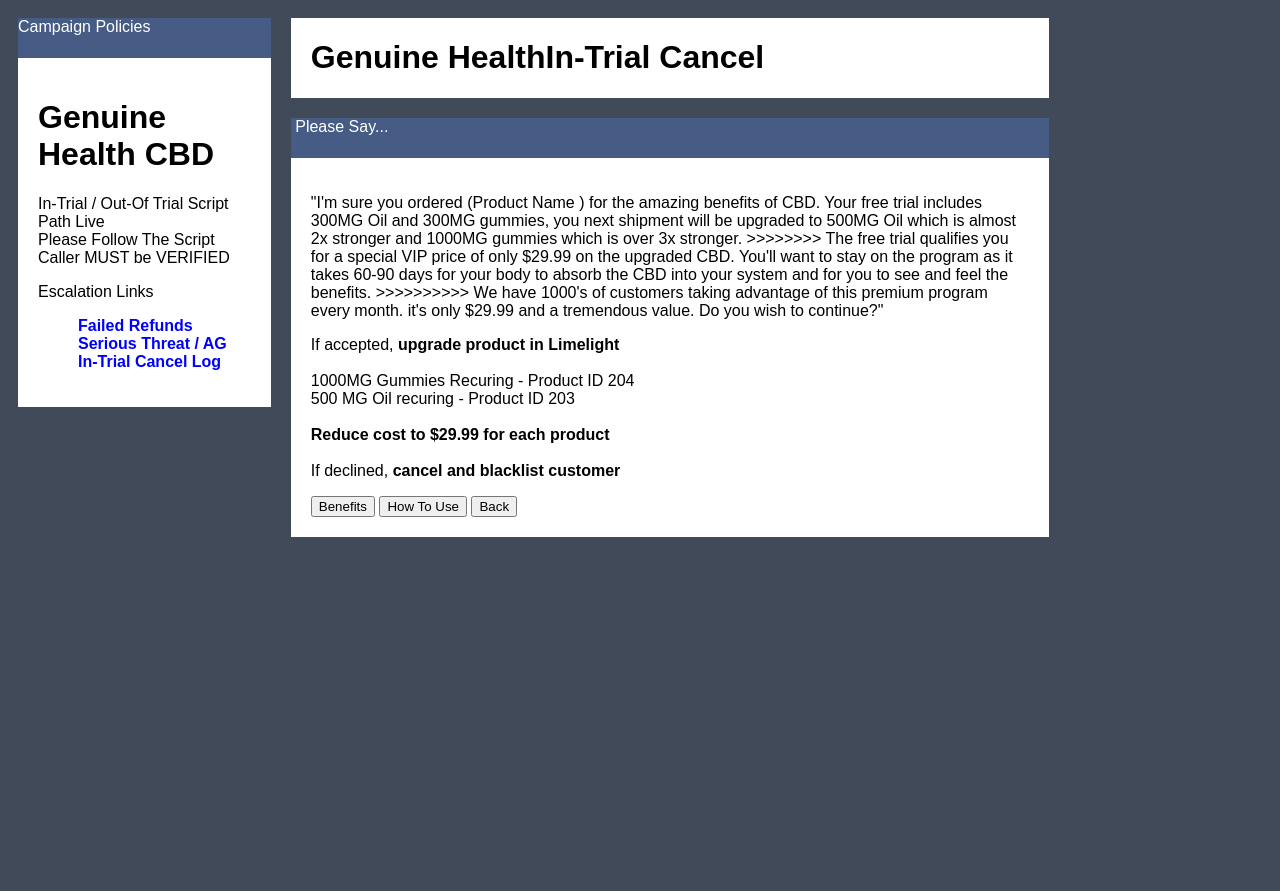
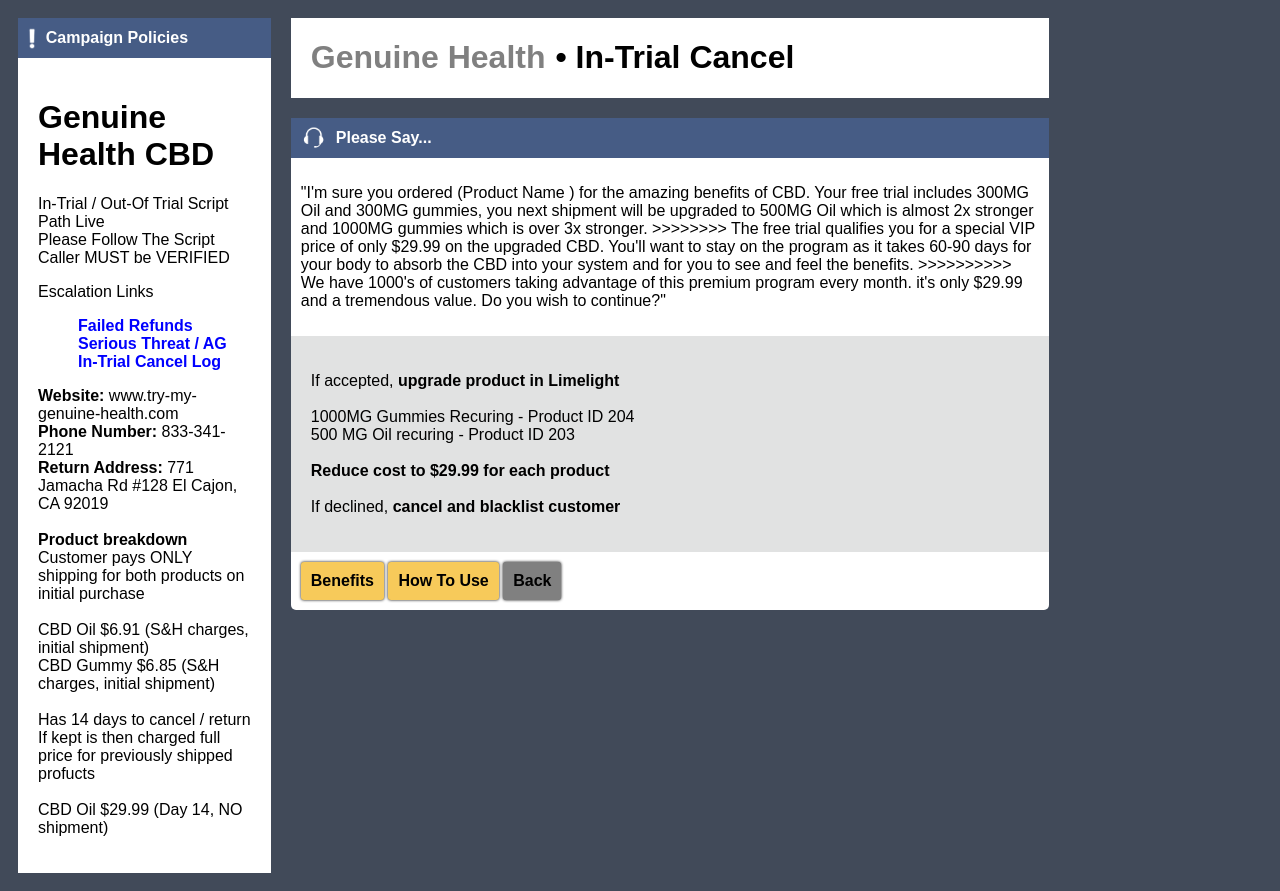
Before and after one commit to sarahdadoun/stephane, a plain HTML site: page index.html in a window 1280 px wide. Before the commit the page ends 800 px from the top, so only its background shows below. Drawn offline with Linux system fonts and the light colour scheme.

Commit message:
last commit

```diff
--- a/index.html
+++ b/index.html
@@ -10,7 +10,11 @@
 
     <!-- Left Section -->
     <div id="left">
-        <div id="title"><img>Campaign Policies</div>
+        <div id="title">
+            <img src="./images/exclamation-point-02.png">
+            Campaign Policies
+        </div>
+
         <div id="content">
             <h1>Genuine Health CBD</h1>
             <p>In-Trial / Out-Of Trial Script Path Live<br>Please Follow The Script</br>Caller MUST be VERIFIED</p>
@@ -21,6 +25,24 @@
                 <li>Serious Threat / AG</li>
                 <li>In-Trial Cancel Log</li>
             </ul>
+            <p><b>Website:</b> www.try-my-genuine-health.com
+                <br>
+                <b>Phone Number:</b> 833-341-2121
+                <br>
+                <b>Return Address:</b> 771 Jamacha Rd #128 El Cajon, CA 92019
+                <br><br>
+                <b>Product breakdown</b>
+                <br>
+                Customer pays ONLY shipping for both products on initial purchase
+                <br><br>
+                CBD Oil $6.91 (S&H charges, initial shipment)
+                <br>
+                CBD Gummy $6.85 (S&H charges, initial shipment)
+                <br><br>
+                Has 14 days to cancel / return<br> If kept is then charged full price for previously shipped profucts
+                <br><br>
+                CBD Oil $29.99 (Day 14, NO shipment)
+            </p>
         </div>
     </div>
 
@@ -29,14 +51,14 @@
         <!-- Right right, header/title -->
         <div id="title-right">
             <img>
-            <h1>Genuine Health</h1>
-            <h1>In-Trial Cancel</h1>
+            <h1 id="grey-title">Genuine Health</h1>
+            <h1>&#x2022; In-Trial Cancel</h1>
         </div>
 
         <!-- Right side, bottom div -->
         <div id="please-say">
             <div id="title">
-                <img>
+                <img src="./images/headphones-04.png">
                 Please Say...
             </div>
 
@@ -63,9 +85,12 @@
                         If declined, <b>cancel and blacklist customer</b>
                     </p>
                 </div>
-                <button>Benefits</button>
-                <button>How To Use</button>
-                <button>Back</button>
+                <div>
+                    <button class="btn-o">Benefits</button>
+                    <button class="btn-o">How To Use</button>
+                    <button id="btn-g">Back</button>
+                </div>
+
             </div>
         </div>
     </div>
--- a/style.css
+++ b/style.css
@@ -15,10 +15,21 @@ body{
     margin: 10px;
 }
 
+#left #title img{
+    height: 25px;
+    padding-left: 10px;
+    padding-right: 10px;
+}
+
 #left #title{
+    display: flex;
+    flex-direction: row;
+    align-items: center;
     height: 40px;
+
     background-color: #465c85;
     color: white;
+    font-weight: 600;
 }
 
 #left #content{
@@ -46,13 +57,65 @@ ul li{
     padding-left: 20px;
 }
 
+#grey-title{
+    color: grey;
+    padding-right: 10px;
+}
+
+#right #content{
+    border-radius: 0px 0px 5px 5px;
+}
+
 #please-say #title{
     height: 40px;
+    display: flex;
+    flex-direction: row;
+    align-items: center;
+    padding-left: 10px;
+
     color: white;
+    font-weight: 600;
     background-color: #465c85;
 }
 
+#please-say #title img{
+    width: 25px;
+    padding-right: 10px;
+}
+
 #please-say #content{
-    padding: 20px;
+
     background-color: white;
 }
+
+#please-say #content div:first-child{
+    padding: 10px;
+}
+
+#content div:nth-child(2){
+    background-color: #e1e2e2;
+    padding: 20px;
+}
+
+/* ------ BUTTONS ------- */
+
+#please-say #content div:nth-child(3){
+    padding: 10px;
+}
+
+button{
+    padding: 10px;
+    font-size: medium;
+    font-weight: 600;
+    box-shadow: 0px 0px 3px;
+    border: none;
+    border-radius: 3px;
+}
+
+.btn-o{
+    background-color: #f7ca5a;
+}
+
+#btn-g{
+    background: grey;
+}
```
Also changed, not shown: images/bubble-03.png (added), images/exclamation-point-02.png (added), images/headphones-04.png (added).
